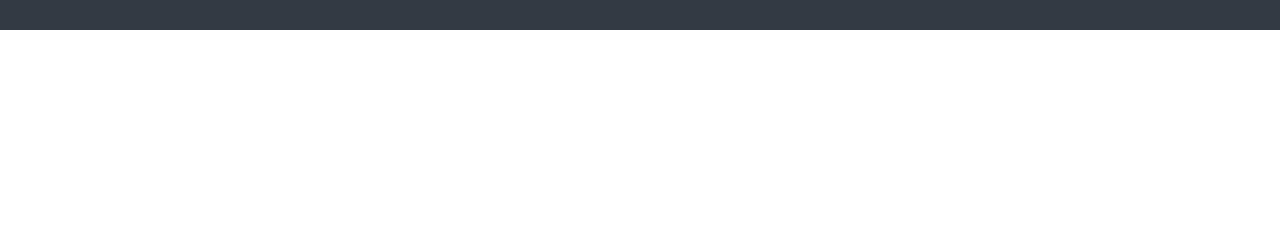
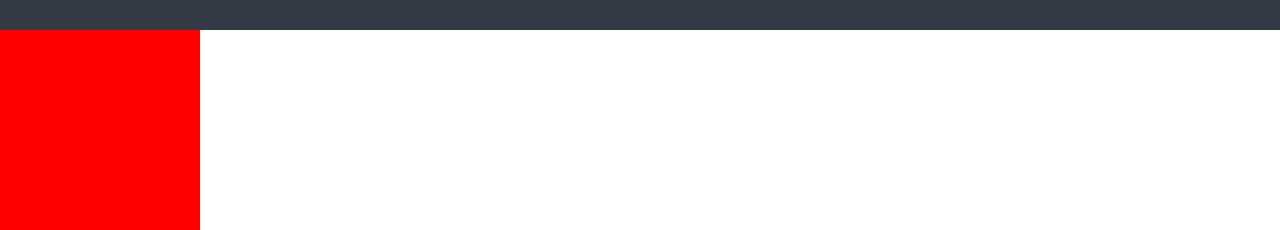
Before and after one commit to Kaxramonovravshan/Examp, a plain HTML site: page index.html in a window 1280 px wide. Shown: the part 3415-3645 px from the top of the page. Before the commit the page ends 3445 px from the top, so only its background shows below. Drawn offline with Linux system fonts and the light colour scheme.

Commit message:
ya izmenil html

```diff
--- a/index.html
+++ b/index.html
@@ -142,6 +142,10 @@
 
     </div>
 
+    <div class="div">
+
+    </div>
+
 
 
   </body>
--- a/scss/index.scss
+++ b/scss/index.scss
@@ -427,3 +427,11 @@ $max-width: 1100px;
     }
   }
 }
+
+
+
+.div{
+  width: 200px;
+  height: 200px;
+  background-color: red;
+}
```
Also changed, not shown: scss/index.css, 1 other file.
